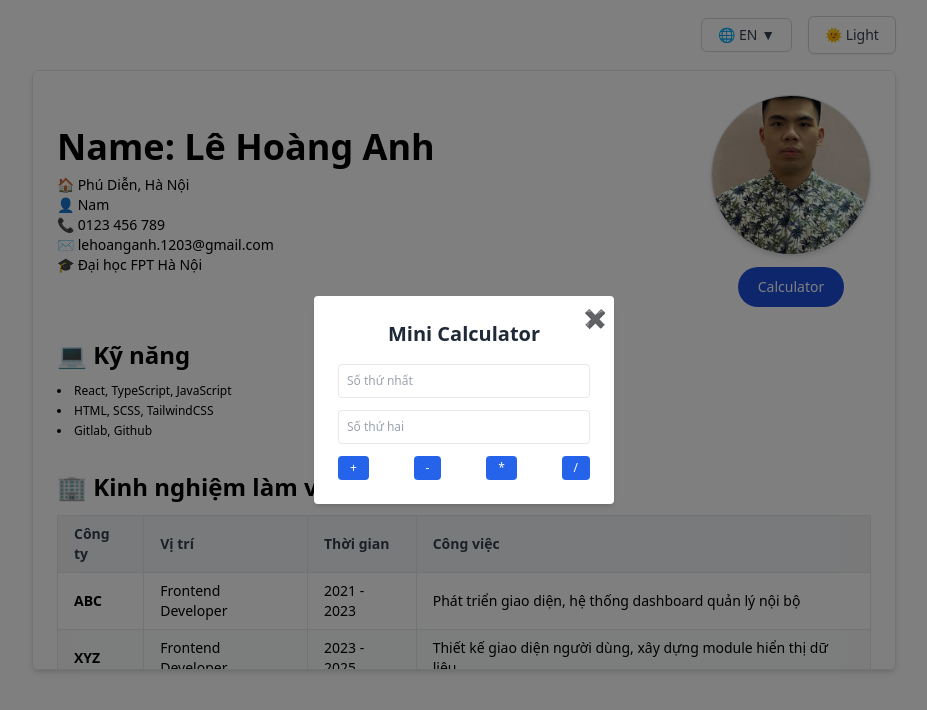
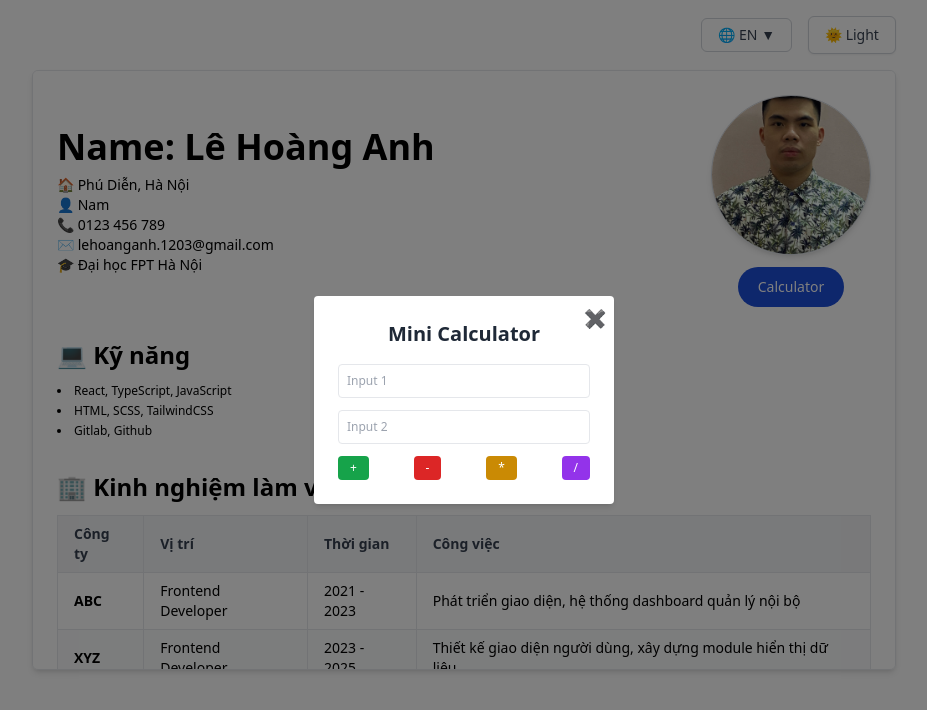
Before and after one commit to start-from-the-heart/fe, a React (Create React App) app: page / in a window 1280 px wide. Both pictures are taken after a click on the button "Calculator". Shown: the top 710 px of the page, without its empty margins (176-1103 px from the left). Built offline with nearby package versions, Linux system fonts and the light colour scheme.

Commit message:
feat: update calculator

```diff
--- a/src/pages/CalculatorModal.tsx
+++ b/src/pages/CalculatorModal.tsx
@@ -9,6 +9,13 @@ const CalculatorModal: React.FC<CalculatorModalProps> = ({ onClose }) => {
   const [num1, setNum1] = useState<number | string>("");
   const [num2, setNum2] = useState<number | string>("");
   const [result, setResult] = useState<number | null>(null);
+
+  const operators = [
+    { symbol: "+", color: "bg-green-600 hover:bg-green-700" },
+    { symbol: "-", color: "bg-red-600 hover:bg-red-700" },
+    { symbol: "*", color: "bg-yellow-600 hover:bg-yellow-700" },
+    { symbol: "/", color: "bg-purple-600 hover:bg-purple-700" },
+  ];
 
   const handleCalc = (op: string) => {
     const a = parseFloat(num1.toString());
@@ -49,23 +56,23 @@ const CalculatorModal: React.FC<CalculatorModalProps> = ({ onClose }) => {
             value={num1}
             onChange={(e) => setNum1(e.target.value)}
             className="border p-2 rounded"
-            placeholder="Số thứ nhất"
+            placeholder="Input 1"
           />
           <input
             type="number"
             value={num2}
             onChange={(e) => setNum2(e.target.value)}
             className="border p-2 rounded"
-            placeholder="Số thứ hai"
+            placeholder="Input 2"
           />
           <div className="flex justify-between">
-            {["+", "-", "*", "/"].map((op) => (
+            {operators.map(({ symbol, color }) => (
               <button
-                key={op}
-                onClick={() => handleCalc(op)}
-                className="bg-blue-600 hover:bg-blue-700 text-white px-3 py-1 rounded"
+                key={symbol}
+                onClick={() => handleCalc(symbol)}
+                className={`${color} text-white px-3 py-1 rounded`}
               >
-                {op}
+                {symbol}
               </button>
             ))}
           </div>
```
Also changed, not shown: 1 other file (tests, documents, lock files or other folders).
